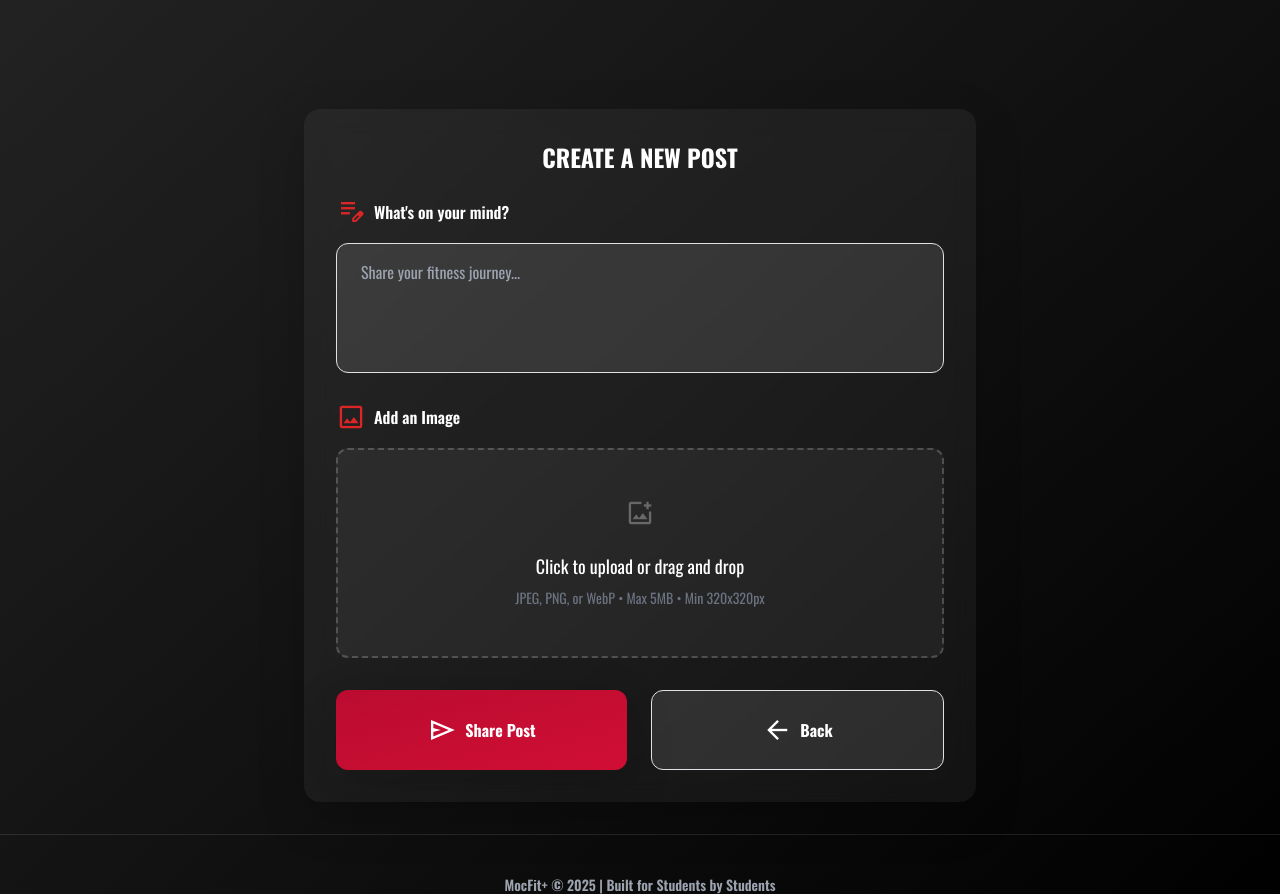
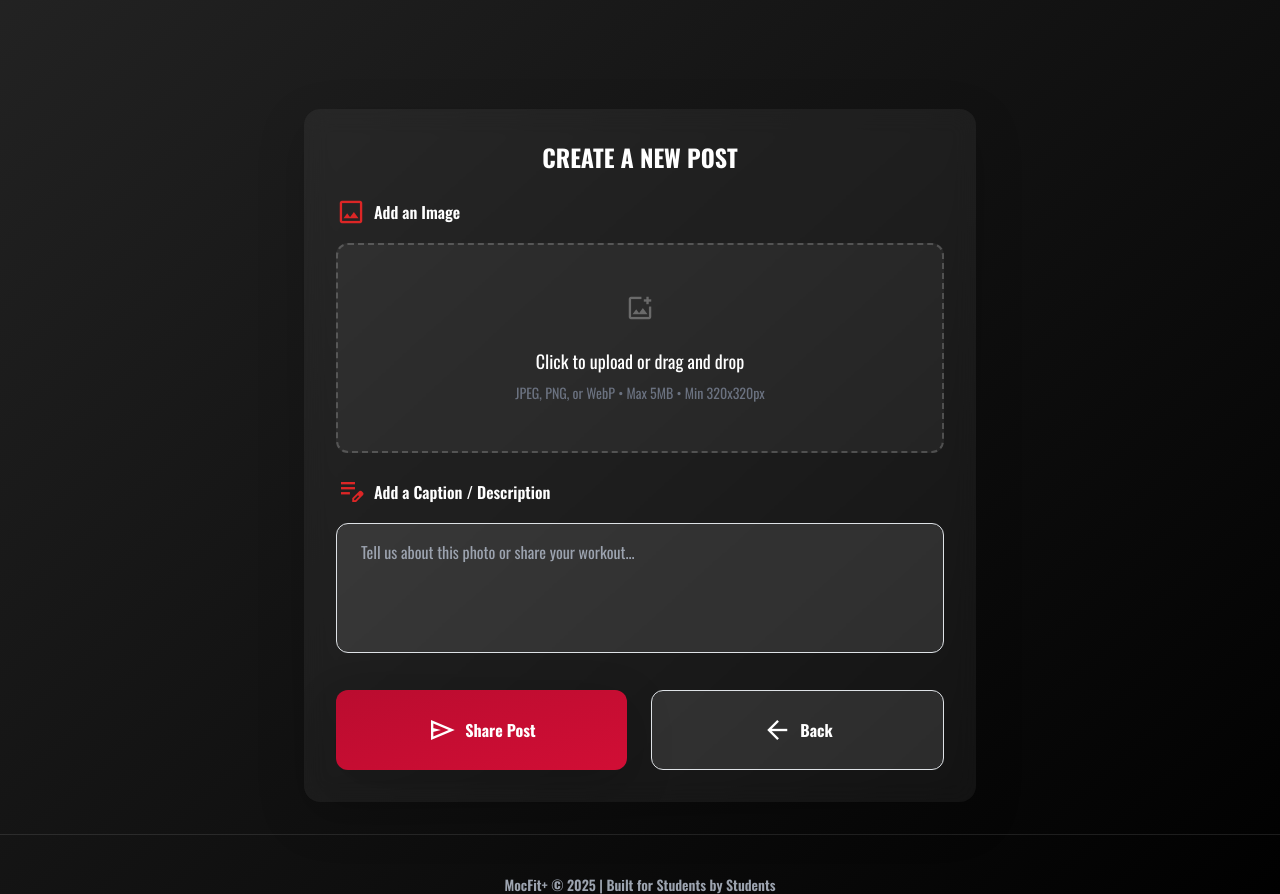
Before and after one commit to abigail-thomas/mocfit, a Django app: page /community/create/ in a window 1280 px wide. Shown: the part 227-1121 px from the top of the page. Run offline with Django 5.2, Linux system fonts and the light colour scheme; a user stored in the database is signed in; parts of the project's set-up code (start-up, migrations or seed data) failed here and were passed over; some libraries are stand-ins or nearby versions; some web fonts are replaced.

Commit message:
Changed the layout of create post page

```diff
--- a/community_page/templates/community_page/create_post.html
+++ b/community_page/templates/community_page/create_post.html
@@ -63,25 +63,12 @@
       <form method="post" enctype="multipart/form-data" id="postForm">
         {% csrf_token %}
 
-        <!-- Content Field -->
-        <div class="mb-6">
-          <label class="flex items-center gap-2 text-white font-semibold mb-3">
-            <i class="material-symbols-outlined text-red-600">edit_note</i>
-            What's on your mind?
-          </label>
-          <textarea name="content" rows="4"
-                    class="w-full px-4 py-3 bg-white/10 text-white placeholder-gray-400 rounded-xl border border-white/10 focus:outline-none focus:ring-2 focus:ring-red-600 focus:border-transparent resize-none"
-                    placeholder="Share your fitness journey...">{{ form.content.value|default:'' }}</textarea>
-        </div>
-
-        <!-- Image Upload Field -->
         <div class="mb-6">
           <label class="flex items-center gap-2 text-white font-semibold mb-3">
             <i class="material-symbols-outlined text-red-600">image</i>
             Add an Image
           </label>
 
-          <!-- Custom image upload area -->
           <div class="image-upload-area border-2 border-dashed border-white/20 rounded-xl bg-white/5 cursor-pointer transition-all hover:border-red-600 hover:bg-red-600/5" id="uploadArea">
             <div class="upload-placeholder flex flex-col items-center justify-center py-12 px-4 text-center" id="uploadPlaceholder">
               <i class="material-symbols-outlined text-6xl text-white/30 mb-4">add_photo_alternate</i>
@@ -89,7 +76,6 @@
               <span class="text-gray-500 text-sm">JPEG, PNG, or WebP • Max 5MB • Min 320x320px</span>
             </div>
 
-            <!-- Image preview -->
             <div class="image-preview-container relative" id="previewContainer" style="display: none;">
               <img id="imagePreview" src="" alt="Preview" class="w-full max-h-96 object-contain rounded-xl">
               <div class="image-info flex flex-wrap gap-4 justify-center py-3 bg-black/50 text-sm" id="imageInfo"></div>
@@ -98,7 +84,6 @@
               </button>
             </div>
 
-            <!-- Hidden file input -->
             <input type="file"
                    name="image"
                    id="imageInput"
@@ -106,11 +91,19 @@
                    class="hidden">
           </div>
 
-          <!-- Validation message -->
           <div class="image-validation-message mt-3 rounded-lg" id="validationMessage"></div>
         </div>
 
-        <!-- Form Actions -->
+        <div class="mb-6">
+          <label class="flex items-center gap-2 text-white font-semibold mb-3">
+            <i class="material-symbols-outlined text-red-600">edit_note</i>
+            Add a Caption / Description
+          </label>
+          <textarea name="content" rows="4"
+                    class="w-full px-4 py-3 bg-white/10 text-white placeholder-gray-400 rounded-xl border border-white/10 focus:outline-none focus:ring-2 focus:ring-red-600 focus:border-transparent resize-none"
+                    placeholder="Tell us about this photo or share your workout...">{{ form.content.value|default:'' }}</textarea>
+        </div>
+
         <div class="flex flex-col md:flex-row gap-4 mt-8">
           <button type="submit" id="submitBtn"
                   class="flex-1 flex items-center justify-center gap-2 px-6 py-4 bg-gradient-to-br from-[#ba0c2f] to-[#d10e35] rounded-xl font-bold shadow-lg hover:scale-[1.02] hover:from-[#a00b2a] hover:to-[#80071c] transition-all">
--- a/community_page/templates/community_page/index.html
+++ b/community_page/templates/community_page/index.html
@@ -48,7 +48,7 @@
     {% if user.is_authenticated %}
     <!-- Sort Dropdown -->
     <div class="flex justify-end items-center gap-3">
-      <label for="sortSelect" class="text-gray-400 text-sm font-bold uppercase tracking-wider">Sort by</label>
+      <label for="sortSelect" class="text-gray-400 text-sm font-bold uppercase tracking-wider">Sort by:</label>
       <div class="relative group">
         <select id="sortSelect"
                 onchange="window.location.href='?sort=' + this.value"
```
